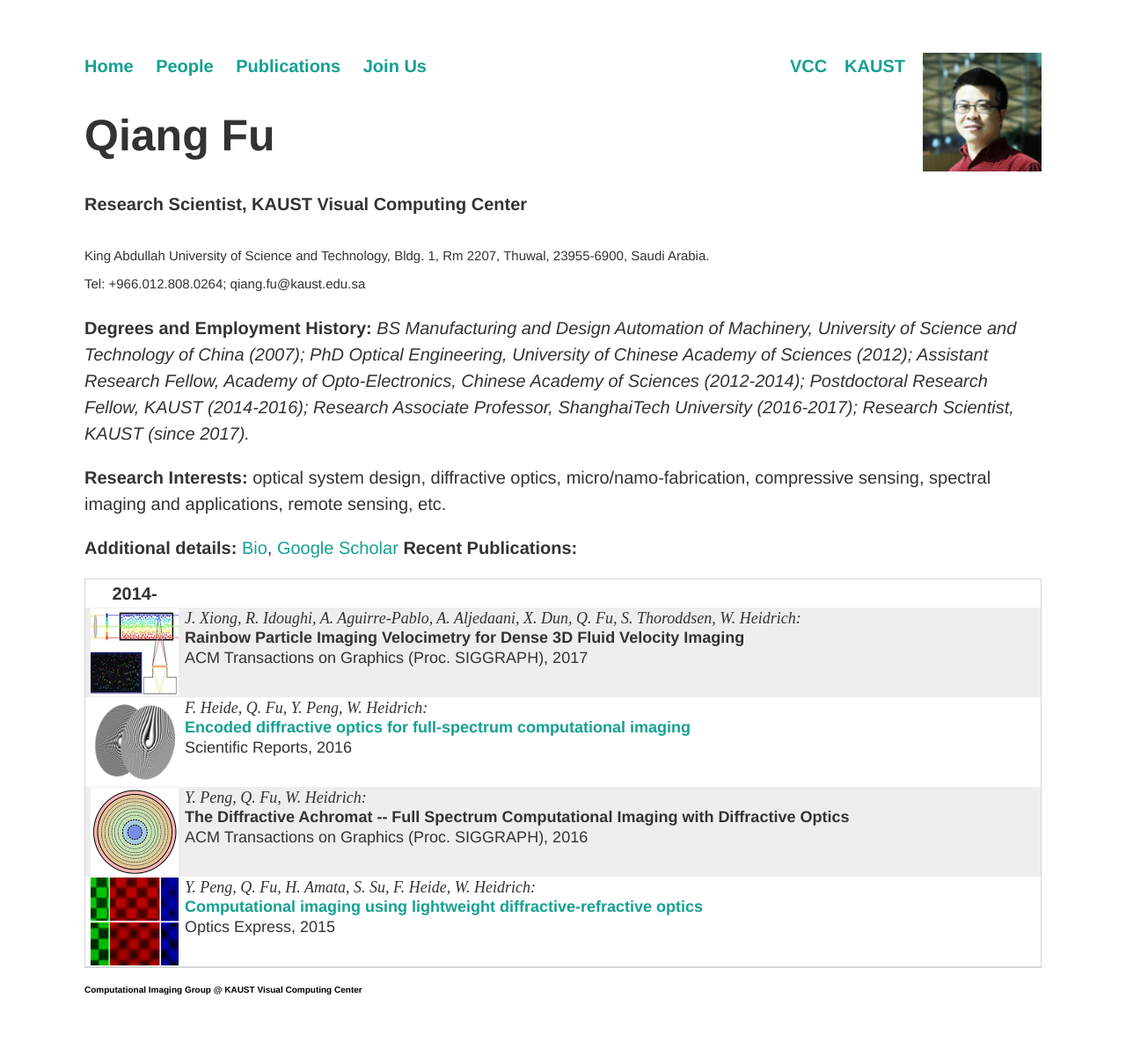
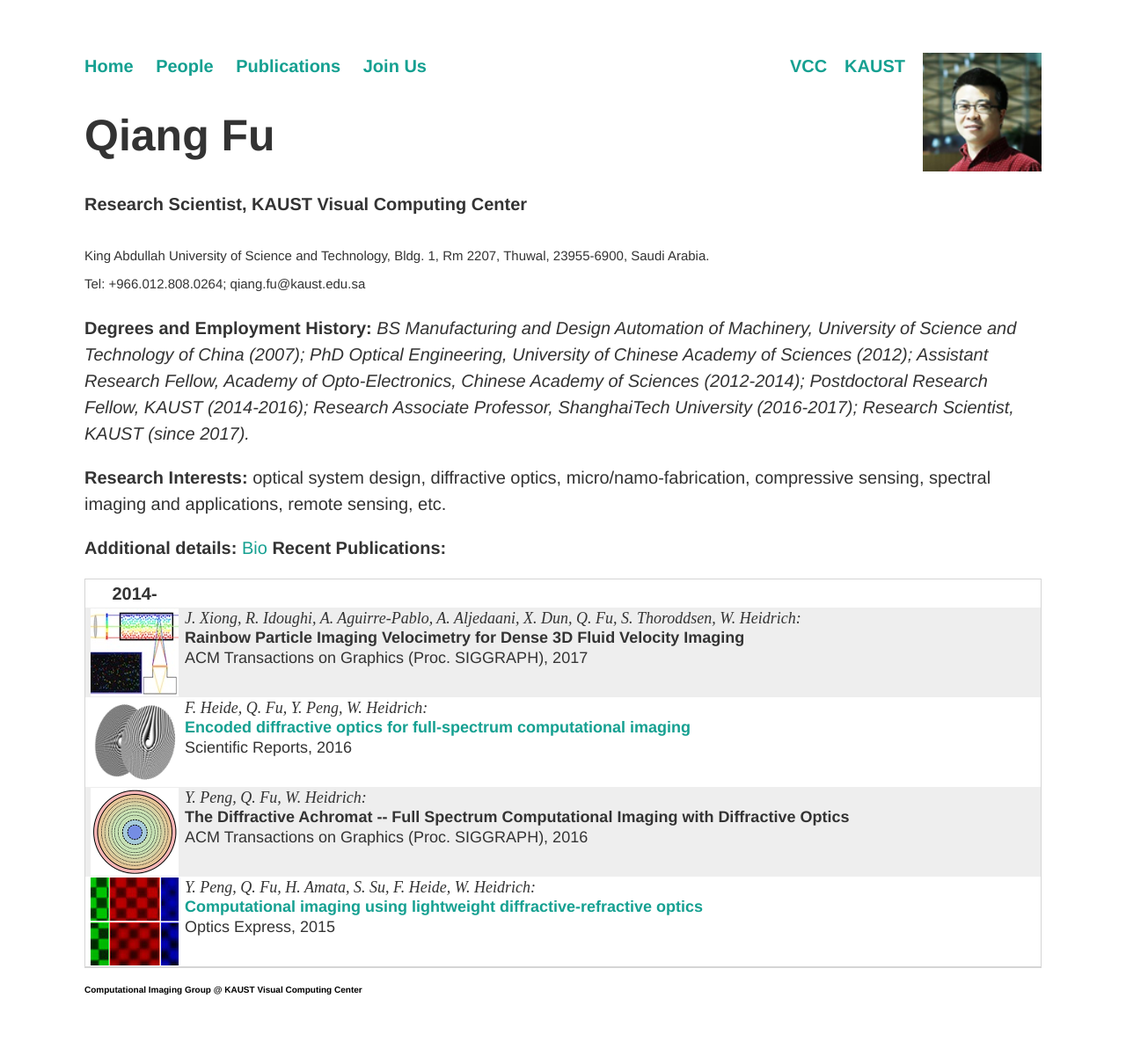
Before and after one commit to vccimaging/vccimaging.github.io, a Jekyll site: the page built from People/fuq/index.html, in a window 1280 px wide. Shown: the whole page at 88% size. Built offline with Jekyll 4.4.1, drawn with Linux system fonts in a browser that asks for light colours.

Commit message:
Update index.html
Delete google scholar page for testing

```diff
--- a/People/fuq/index.html
+++ b/People/fuq/index.html
@@ -17,7 +17,7 @@ width: 135
   <b>Research Interests:</b> optical system design, diffractive optics, micro/namo-fabrication, compressive sensing, spectral imaging and applications, remote sensing, etc.<p>
 
   <b>Additional details:</b>
-   <a href=bio>Bio</a>, <a href="https://scholar.google.com/citations?user=qj1XZtEAAAAJ&hl=zh-CN">Google Scholar</a>
+   <a href=bio>Bio</a>
 
  <b>Recent Publications: </b> <p>
   {% include publicationlist.html name="Q. Fu" minYear=2014 %}
```
